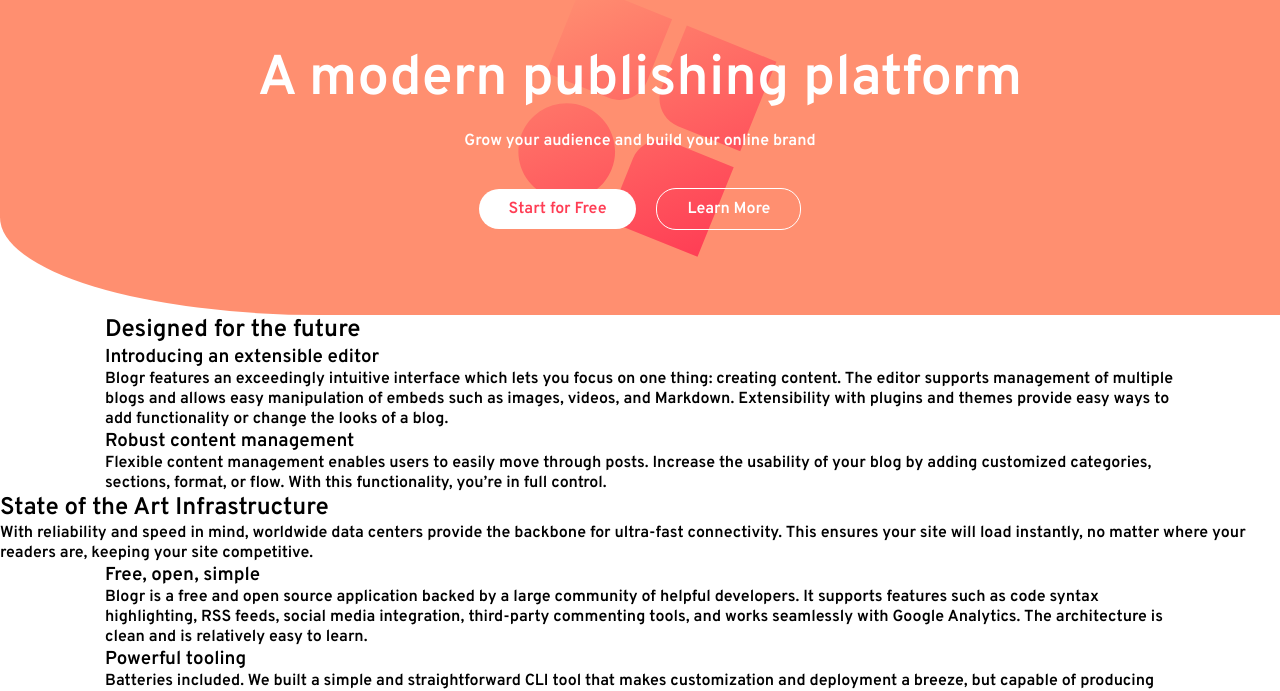
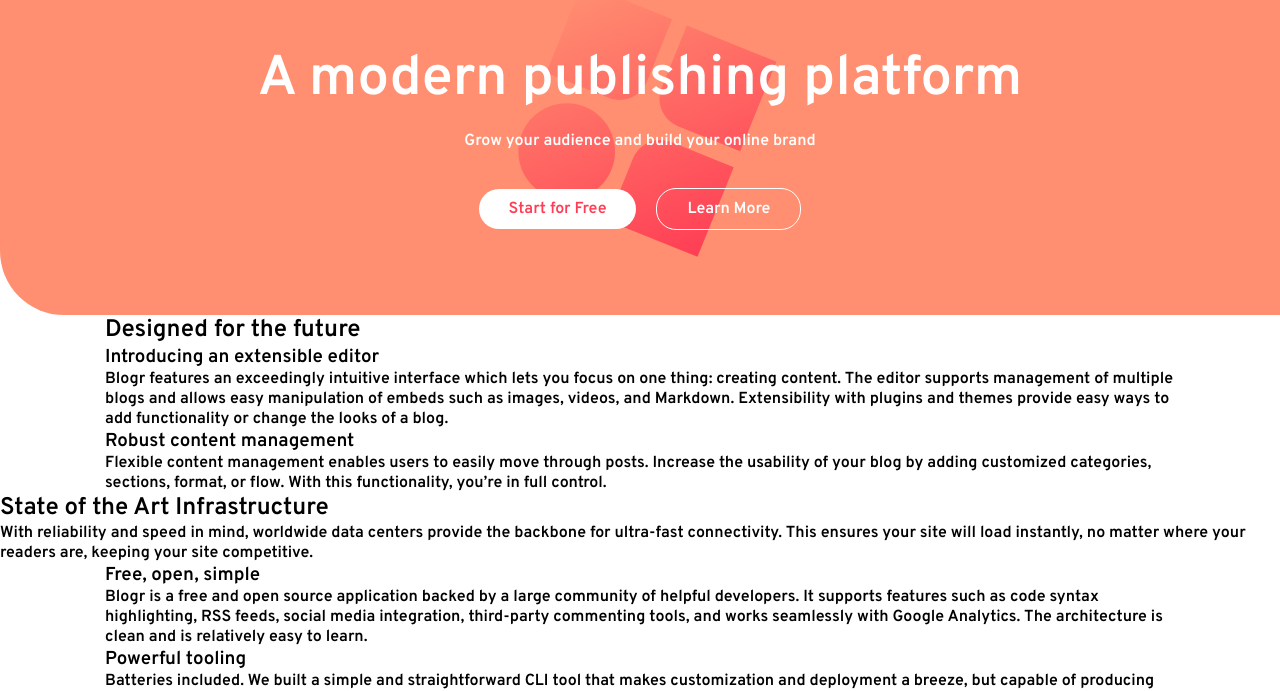
Before and after one commit to ahmad-kashkoush/blogr-landing-page, a plain HTML site: page index.html in a window 1280 px wide. Shown: the part 75-766 px from the top of the page. Drawn offline with nearby package versions, Linux system fonts and the light colour scheme; files that its build step writes are made by us from their sources.

Commit message:
update hero radius

```diff
--- a/sass/_hero.scss
+++ b/sass/_hero.scss
@@ -5,7 +5,7 @@
 }
 .background-wrapper {
   padding-bottom: 6rem;
-  border-bottom-left-radius: 25%;
+  border-bottom-left-radius: 64px;
 }
 .background-wrapper > h1 {
   margin-top: 3rem;
```
